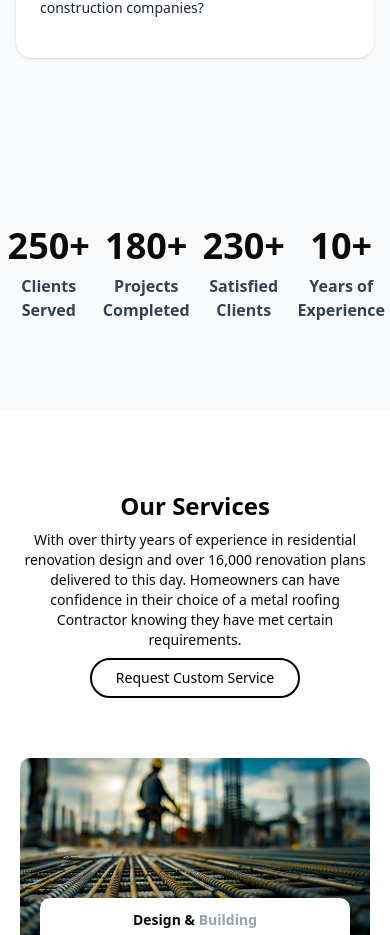
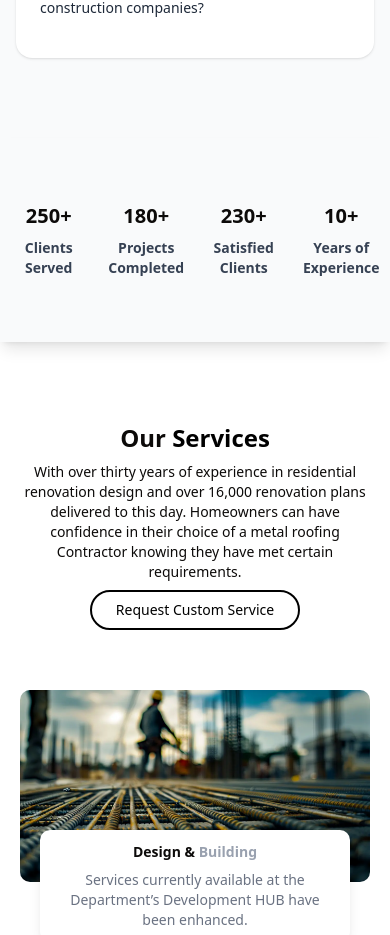
Before and after one commit to ASalem020/sogc, a Next.js app: page / in a window 390 px wide. Shown: the part 2575-3510 px from the top of the page. Built offline with nearby package versions, Linux system fonts and the light colour scheme.

Commit message:
fixing status bar

```diff
--- a/src/app/_Components/StatusBar/StatusBar.jsx
+++ b/src/app/_Components/StatusBar/StatusBar.jsx
@@ -19,17 +19,17 @@ export default function StatusBar() {
   return (
     <section
       ref={ref}
-      className="bg-gray-50 py-16 grid grid-cols-4  items-center  text-center"
+      className="bg-gray-50 py-16 grid grid-cols-4 shadow-lg   items-center  text-center"
     >
       {stats.map((item, i) => (
         <div
           key={i}
-          className={`flex flex-col items-center w-full   p-6    transition-all duration-300`}
+          className={`flex flex-col items-center w-full   md:p-6    transition-all duration-300`}
         >
-          <h3 className={`text-4xl font-extrabold  `}>
+          <h3 className={`md:text-4xl text-xl font-extrabold  `}>
             {inView ? <CountUp end={item.value} duration={5} /> : 0}+
           </h3>
-          <p className="text-gray-700 font-semibold mt-2">{item.title}</p>
+          <p className="text-gray-700 font-semibold mt-2 md:text-lg text-sm">{item.title}</p>
         </div>
       ))}
     </section>
```
